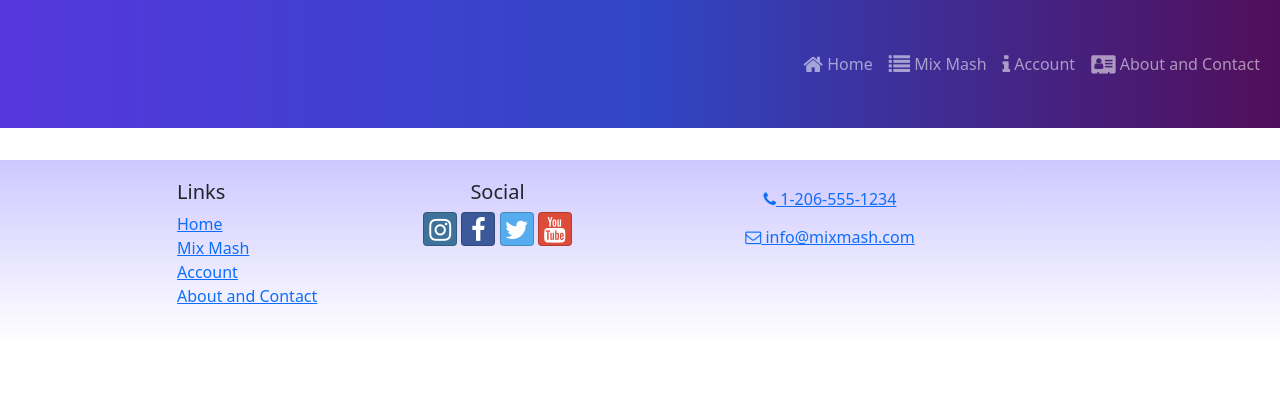
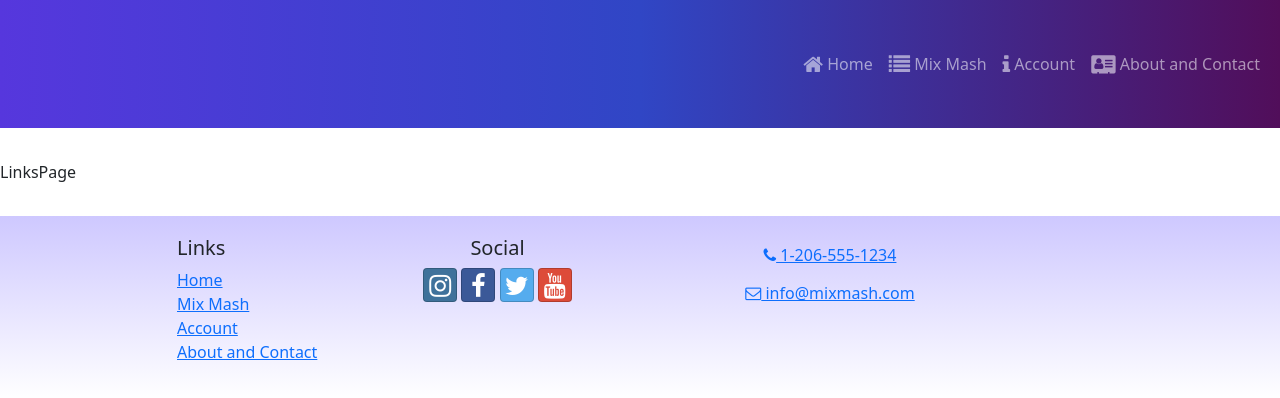
Before and after one commit to EmmieFish/mix-mash, a React (Create React App) app: page /links in a window 1280 px wide. Shown: the top 398 px of the page. Built offline with nearby package versions, Linux system fonts and the light colour scheme.

Commit message:
added new page structure

```diff
--- a/src/App.js
+++ b/src/App.js
@@ -3,7 +3,8 @@ import './App.css';
 import HomePage from './pages/HomePage';
 import MixMashAppPage from './pages/MixMashAppPage';
 import AccountPage from './pages/AccountPage';
-import AboutAndContactPage from './pages/AboutAndContactPage';
+import AboutPage from './pages/AboutPage';
+import LinksPage from './pages/LinksPage';
 import Header from './components/Header';
 import Footer from './components/Footer';
 
@@ -14,10 +15,11 @@ function App() {
         <div className="App">
             <Header />
             <Routes>
-                <Route path='/' element={<HomePage />} />
-                <Route path='mix-mash' element={<MixMashAppPage />} />
-                <Route path='account' element={<AccountPage />} />
-                <Route path='about-contact' element={<AboutAndContactPage />} />
+                <Route path="/" element={<HomePage />} />
+                <Route path="mix-mash" element={<MixMashAppPage />} />
+                <Route path="account" element={<AccountPage />} />
+                <Route path="about" element={<AboutPage />} />
+                <Route path="links" element={<LinksPage />} />
             </Routes>
             {/* eventually make this be able to swap between the footer or the sidebar based on page size  */}
             <Footer />
--- a/src/components/Footer.js
+++ b/src/components/Footer.js
@@ -33,12 +33,12 @@ const Footer = () => {
                         >
                             <i className='fa fa-instagram' />
                         </a>{' '}
-                        <a
+                        <am
                             className='btn btn-social-icon btn-facebook'
                             href='http://www.facebook.com/'
                         >
                             <i className='fa fa-facebook' />
-                        </a>{' '}
+                        </am>{' '}
                         <a
                             className='btn btn-social-icon btn-twitter'
                             href='http://twitter.com/'
--- a/src/pages/AboutAndContactPage.js
+++ /dev/null
@@ -1,9 +0,0 @@
-import React from 'react'
-
-const AboutAndContactPage = () => {
-  return (
-    <div>AboutAndContactPage</div>
-  )
-}
-
-export default AboutAndContactPage
--- /dev/null
+++ b/src/pages/AboutPage.js
@@ -0,0 +1,5 @@
+const AboutPage = () => {
+    return <div>AboutPage</div>;
+};
+
+export default AboutPage;
--- a/src/pages/AccountPage.js
+++ b/src/pages/AccountPage.js
@@ -1,9 +1,5 @@
-import React from 'react'
+const AccountPage = () => {
+    return <div>AccountPage</div>;
+};
 
-const AccountPage = () => {
-  return (
-    <div>AccountPage</div>
-  )
-}
-
-export default AccountPage
+export default AccountPage;
--- a/src/pages/HomePage.js
+++ b/src/pages/HomePage.js
@@ -1,9 +1,5 @@
-import React from 'react'
+const HomePage = () => {
+    return <div>HomePage</div>;
+};
 
-const HomePage = () => {
-  return (
-    <div>HomePage</div>
-  )
-}
-
-export default HomePage
+export default HomePage;
--- /dev/null
+++ b/src/pages/LinksPage.js
@@ -0,0 +1,5 @@
+const LinksPage = () => {
+    return <div>LinksPage</div>;
+};
+
+export default LinksPage;
--- a/src/pages/MixMashAppPage.js
+++ b/src/pages/MixMashAppPage.js
@@ -1,9 +1,5 @@
-import React from 'react'
+const MixMashAppPage = () => {
+    return <div>MixMashAppPage</div>;
+};
 
-const MixMashAppPage = () => {
-  return (
-    <div>MixMashAppPage</div>
-  )
-}
-
-export default MixMashAppPage
+export default MixMashAppPage;
```
